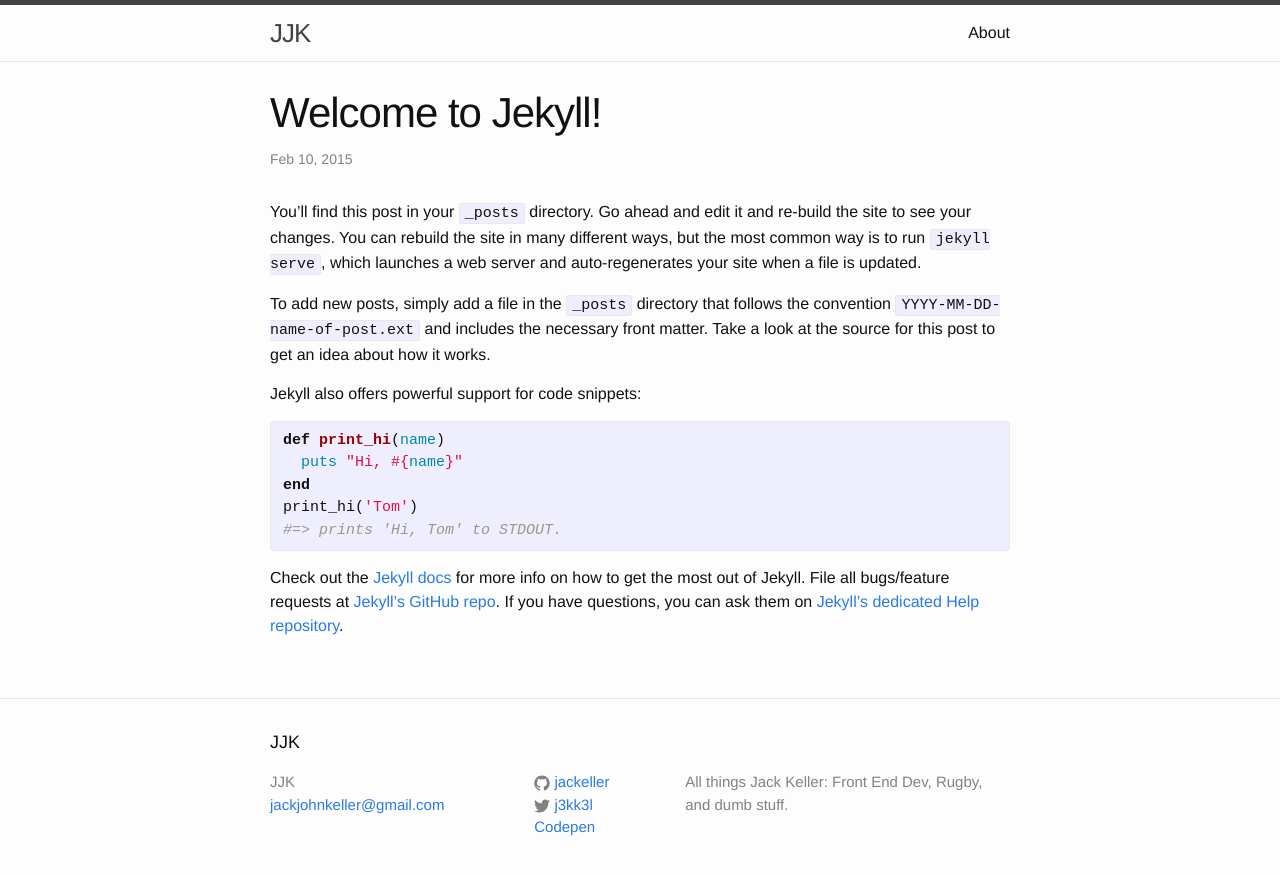
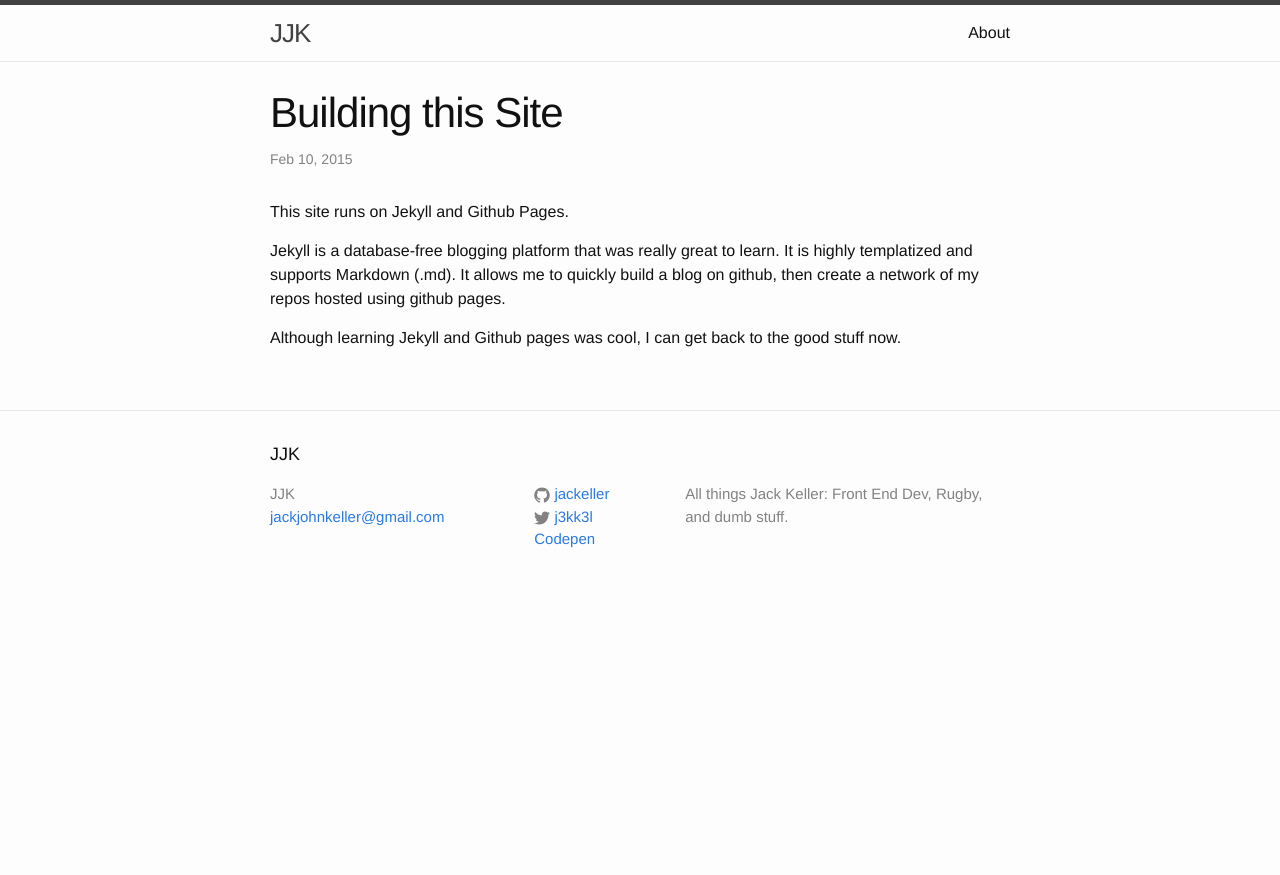
Before and after one commit to jackeller/jackeller.github.io, a Jekyll site: the page built from _posts/2015-02-10-welcome-to-jekyll.markdown, in a window 1280 px wide. Shown: the top 875 px of the page. Built offline with Jekyll 4.4.1, drawn with Linux system fonts in a browser that asks for light colours.

Commit message:
building this site

```diff
--- a/_posts/2015-02-10-welcome-to-jekyll.markdown
+++ b/_posts/2015-02-10-welcome-to-jekyll.markdown
@@ -1,9 +1,16 @@
 ---
 layout: post
-title:  "Welcome to Jekyll!"
+title:  "Building this Site"
 date:   2015-02-10 22:03:35
-categories: jekyll update
+categories: projects
 ---
+This site runs on Jekyll and Github Pages.
+
+Jekyll is a database-free blogging platform that was really great to learn. It is highly templatized and supports Markdown (.md).  It allows me to quickly build a blog on github, then create a network of my repos hosted using github pages.
+
+Although learning Jekyll and Github pages was cool, I can get back to the good stuff now.
+
+<!--
 You’ll find this post in your `_posts` directory. Go ahead and edit it and re-build the site to see your changes. You can rebuild the site in many different ways, but the most common way is to run `jekyll serve`, which launches a web server and auto-regenerates your site when a file is updated.
 
 To add new posts, simply add a file in the `_posts` directory that follows the convention `YYYY-MM-DD-name-of-post.ext` and includes the necessary front matter. Take a look at the source for this post to get an idea about how it works.
@@ -23,3 +30,4 @@ Check out the [Jekyll docs][jekyll] for more info on how to get the most out of
 [jekyll]:      http://jekyllrb.com
 [jekyll-gh]:   https://github.com/jekyll/jekyll
 [jekyll-help]: https://github.com/jekyll/jekyll-help
+ -->
```
